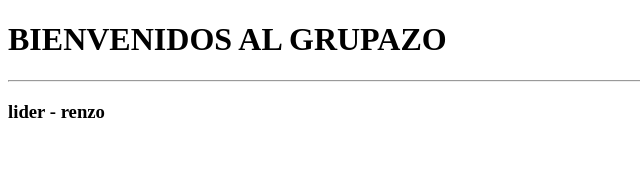
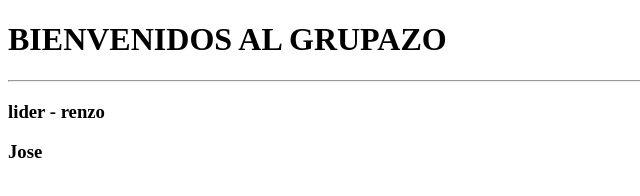
Before and after one commit to 07-SE7EN-07/repogrupazo, a plain HTML site: page index.html in a window 1280 px wide. Shown: the full height of the page, 0-640 px from the left. Drawn offline with Linux system fonts and the light colour scheme.

Commit message:
se agrego jose

```diff
--- a/index.html
+++ b/index.html
@@ -9,5 +9,6 @@
     <h1>BIENVENIDOS AL GRUPAZO</h1>
     <hr>
     <h3>lider - renzo</h3>
+    <h3>Jose</h3>
 </body>
 </html>
```
